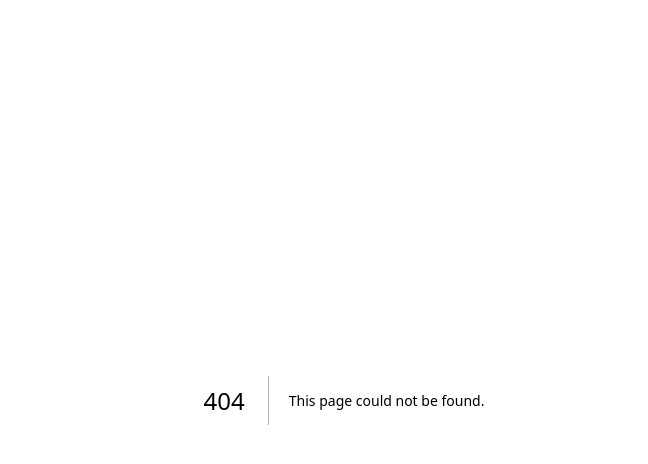
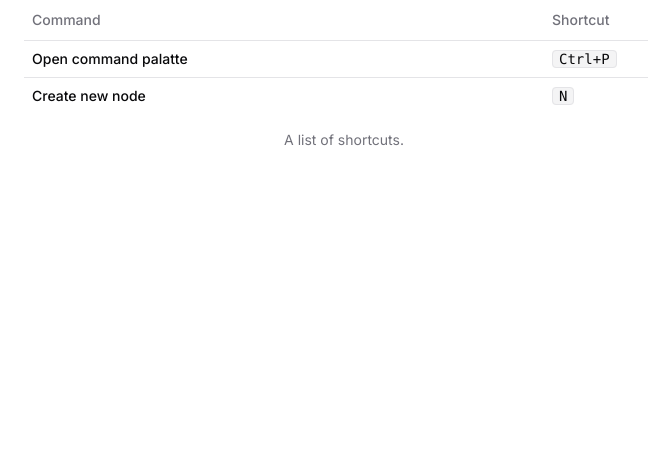
Before and after one commit to sammaji/mindmap-builder, a Next.js app: page /shortcuts in a window 1280 px wide. Before the commit this address had no page. Shown: the top 464 px of the page, without its empty margins (296-944 px from the left). Built offline with nearby package versions, Linux system fonts and the light colour scheme.

Commit message:
feat: created shortcut reference panel

```diff
--- /dev/null
+++ b/app/shortcuts/page.tsx
@@ -0,0 +1,53 @@
+import React from "react";
+import {
+  Table,
+  TableBody,
+  TableCaption,
+  TableCell,
+  TableHead,
+  TableHeader,
+  TableRow,
+} from "@/components/ui/table";
+import Kbd from "@/components/ui/kbd";
+
+type Shortcut = {
+  command: string;
+  shortcut: string;
+};
+
+const shortcuts: Shortcut[] = [
+  {
+    command: "Open command palatte",
+    shortcut: "Ctrl+P",
+  },
+  {
+    command: "Create new node",
+    shortcut: "N",
+  },
+];
+
+export default function Page() {
+  return (
+    <div className="mx-auto w-1/2">
+      <Table>
+        <TableCaption>A list of shortcuts.</TableCaption>
+        <TableHeader>
+          <TableRow>
+            <TableHead>Command</TableHead>
+            <TableHead className="w-[120px]">Shortcut</TableHead>
+          </TableRow>
+        </TableHeader>
+        <TableBody>
+          {shortcuts.map((value, key) => (
+            <TableRow key={key}>
+              <TableCell className="font-medium">{value.command}</TableCell>
+              <TableCell>
+                <Kbd>{value.shortcut}</Kbd>
+              </TableCell>
+            </TableRow>
+          ))}
+        </TableBody>
+      </Table>
+    </div>
+  );
+}
--- a/components/mindmap-editor/editor.tsx
+++ b/components/mindmap-editor/editor.tsx
@@ -42,6 +42,7 @@ import {
 } from "@/components/ui/command";
 import { BasicNode } from "./basic-node";
 import "reactflow/dist/style.css";
+import Kbd from "@/components/ui/kbd";
 
 const nodeTypes = { basic: BasicNode };
 
@@ -152,25 +153,13 @@ export function Editor() {
             <Alert>
               <AlertTitle>Pro Tip:</AlertTitle>
               <AlertDescription>
-                Press{" "}
-                <kbd className="pointer-events-none h-5 select-none items-center gap-1 rounded border bg-muted px-1.5 font-mono font-medium opacity-100">
-                  Ctrl
-                </kbd>{" "}
-                +
-                <kbd className="pointer-events-none h-5 select-none items-center gap-1 rounded border bg-muted px-1.5 font-mono font-medium opacity-100">
-                  P
-                </kbd>{" "}
-                to open command palatte.
+                Press <Kbd>Ctrl</Kbd> + <Kbd>P</Kbd> to open command palatte.
               </AlertDescription>
             </Alert>
             <Alert>
               <AlertTitle>Quick Tip:</AlertTitle>
               <AlertDescription>
-                Press{" "}
-                <kbd className="pointer-events-none h-5 select-none items-center gap-1 rounded border bg-muted px-1.5 font-mono font-medium opacity-100">
-                  N
-                </kbd>{" "}
-                to add new nodes quickly.
+                Press <Kbd>N</Kbd> to add new nodes quickly.
               </AlertDescription>
             </Alert>
           </div>
--- a/components/mindmap-editor/index.ts
+++ b/components/mindmap-editor/index.ts
@@ -1,2 +1,3 @@
 export { SettingsProvider } from "./settings-provider"
 export { useSettings } from "./use-settings"
+export { shortcuts } from "./shortcut-reference"
--- a/components/mindmap-editor/settings-provider.tsx
+++ b/components/mindmap-editor/settings-provider.tsx
@@ -7,7 +7,6 @@ import {
   SetStateAction,
   createContext,
   useCallback,
-  useContext,
   useRef,
   useState,
 } from "react";
--- /dev/null
+++ b/components/mindmap-editor/shortcut-reference.tsx
@@ -0,0 +1,15 @@
+export type Shortcut = {
+  command: string;
+  shortcut: string;
+};
+
+export const shortcuts: Shortcut[] = [
+  {
+    command: "Open command palatte",
+    shortcut: "Ctrl+P",
+  },
+  {
+    command: "Create new node",
+    shortcut: "N",
+  },
+];
--- a/components/navbar.tsx
+++ b/components/navbar.tsx
@@ -11,10 +11,31 @@ import {
   DropdownMenuSubTrigger,
   DropdownMenuTrigger,
 } from "@/components/ui/dropdown-menu";
+import {
+  Table,
+  TableBody,
+  TableCaption,
+  TableCell,
+  TableHead,
+  TableHeader,
+  TableRow,
+} from "@/components/ui/table";
+import Kbd from "@/components/ui/kbd";
 import { TypographyP } from "./ui/typography";
 import { useTheme } from "next-themes";
-import { SettingsProvider, useSettings } from "./mindmap-editor";
+import { SettingsProvider, shortcuts, useSettings } from "./mindmap-editor";
 import { useToast } from "./ui/use-toast";
+import {
+  Dialog,
+  DialogClose,
+  DialogContent,
+  DialogDescription,
+  DialogFooter,
+  DialogHeader,
+  DialogTitle,
+  DialogTrigger,
+} from "@/components/ui/dialog";
+import { Button } from "./ui/button";
 
 export default function Navbar() {
   const { setTheme } = useTheme();
@@ -23,6 +44,7 @@ export default function Navbar() {
 
   return (
     <SettingsProvider>
+      <Dialog>
         <div className="px-8 h-[48px] w-screen flex items-center justify-between">
           <div className="space-x-8">
             <DropdownMenu>
@@ -31,7 +53,10 @@ export default function Navbar() {
                 <DropdownMenuItem
                   onClick={() => {
                     onSave();
-                  toast({ className: "bg-green-100 border-green-400 text-green-800", description: "Saved" });
+                    toast({
+                      className: "bg-green-100 border-green-400 text-green-800",
+                      description: "Saved",
+                    });
                   }}
                 >
                   Save
@@ -84,13 +109,45 @@ export default function Navbar() {
               <DropdownMenuTrigger>Help</DropdownMenuTrigger>
               <DropdownMenuContent>
                 <DropdownMenuItem>User Manual</DropdownMenuItem>
+                <DialogTrigger asChild>
                   <DropdownMenuItem>Shortcuts Reference</DropdownMenuItem>
+                </DialogTrigger>
               </DropdownMenuContent>
             </DropdownMenu>
           </div>
-        <TypographyP className="border-none w-[200px]">Hello world</TypographyP>
+          <TypographyP className="border-none w-[200px]">
+            Hello world
+          </TypographyP>
           <div></div>
         </div>
+        <DialogContent className="overflow-auto">
+          <DialogHeader className="space-y-4">
+            <DialogTitle>List of shortcuts</DialogTitle>
+            <DialogDescription>
+              <Table>
+                <TableHeader>
+                  <TableRow className="bg-muted hover:bg-muted">
+                    <TableHead>Command</TableHead>
+                    <TableHead className="w-[120px]">Shortcut</TableHead>
+                  </TableRow>
+                </TableHeader>
+                <TableBody>
+                  {shortcuts.map((value, key) => (
+                    <TableRow key={key}>
+                      <TableCell className="font-medium">
+                        {value.command}
+                      </TableCell>
+                      <TableCell>
+                        <Kbd>{value.shortcut}</Kbd>
+                      </TableCell>
+                    </TableRow>
+                  ))}
+                </TableBody>
+              </Table>
+            </DialogDescription>
+          </DialogHeader>
+        </DialogContent>
+      </Dialog>
     </SettingsProvider>
   );
 }
--- /dev/null
+++ b/components/ui/kbd.tsx
@@ -0,0 +1,19 @@
+import { cn } from "@/lib/utils";
+import React, { DetailedHTMLProps, HTMLAttributes } from "react";
+
+export default function Kbd(
+  props: DetailedHTMLProps<HTMLAttributes<HTMLElement>, HTMLElement>,
+) {
+  const { children, className, ...rest } = props;
+  return (
+    <kbd
+      className={cn(
+        "pointer-events-none h-5 select-none items-center gap-1 rounded border bg-muted px-1.5 font-mono font-medium opacity-100",
+        className,
+      )}
+      {...rest}
+    >
+      {children}
+    </kbd>
+  );
+}
--- /dev/null
+++ b/components/ui/table.tsx
@@ -0,0 +1,120 @@
+import * as React from "react";
+
+import { cn } from "@/lib/utils";
+
+const Table = React.forwardRef<
+  HTMLTableElement,
+  React.HTMLAttributes<HTMLTableElement>
+>(({ className, ...props }, ref) => (
+  <div className="relative w-full overflow-auto">
+    <table
+      ref={ref}
+      className={cn("w-full caption-bottom text-sm", className)}
+      {...props}
+    />
+  </div>
+));
+Table.displayName = "Table";
+
+const TableHeader = React.forwardRef<
+  HTMLTableSectionElement,
+  React.HTMLAttributes<HTMLTableSectionElement>
+>(({ className, ...props }, ref) => (
+  <thead ref={ref} className={cn("[&_tr]:border-b", className)} {...props} />
+));
+TableHeader.displayName = "TableHeader";
+
+const TableBody = React.forwardRef<
+  HTMLTableSectionElement,
+  React.HTMLAttributes<HTMLTableSectionElement>
+>(({ className, ...props }, ref) => (
+  <tbody
+    ref={ref}
+    className={cn("[&_tr:last-child]:border-0", className)}
+    {...props}
+  />
+));
+TableBody.displayName = "TableBody";
+
+const TableFooter = React.forwardRef<
+  HTMLTableSectionElement,
+  React.HTMLAttributes<HTMLTableSectionElement>
+>(({ className, ...props }, ref) => (
+  <tfoot
+    ref={ref}
+    className={cn(
+      "border-t bg-muted/50 font-medium [&>tr]:last:border-b-0",
+      className,
+    )}
+    {...props}
+  />
+));
+TableFooter.displayName = "TableFooter";
+
+const TableRow = React.forwardRef<
+  HTMLTableRowElement,
+  React.HTMLAttributes<HTMLTableRowElement>
+>(({ className, ...props }, ref) => (
+  <tr
+    ref={ref}
+    className={cn(
+      "border-b transition-colors hover:bg-muted/50 data-[state=selected]:bg-muted",
+      className,
+    )}
+    {...props}
+  />
+));
+TableRow.displayName = "TableRow";
+
+const TableHead = React.forwardRef<
+  HTMLTableCellElement,
+  React.ThHTMLAttributes<HTMLTableCellElement>
+>(({ className, ...props }, ref) => (
+  <th
+    ref={ref}
+    className={cn(
+      "h-10 px-2 text-left align-middle font-medium text-muted-foreground [&:has([role=checkbox])]:pr-0 [&>[role=checkbox]]:translate-y-[2px]",
+      className,
+    )}
+    {...props}
+  />
+));
+TableHead.displayName = "TableHead";
+
+const TableCell = React.forwardRef<
+  HTMLTableCellElement,
+  React.TdHTMLAttributes<HTMLTableCellElement>
+>(({ className, ...props }, ref) => (
+  <td
+    ref={ref}
+    className={cn(
+      "p-2 align-middle [&:has([role=checkbox])]:pr-0 [&>[role=checkbox]]:translate-y-[2px]",
+      className,
+    )}
+    {...props}
+  />
+));
+TableCell.displayName = "TableCell";
+
+const TableCaption = React.forwardRef<
+  HTMLTableCaptionElement,
+  React.HTMLAttributes<HTMLTableCaptionElement>
+>(({ className, ...props }, ref) => (
+  <caption
+    ref={ref}
+    className={cn("mt-4 text-sm text-muted-foreground", className)}
+    {...props}
+  />
+));
+TableCaption.displayName = "TableCaption";
+
+export {
+  Table,
+  TableHeader,
+  TableBody,
+  TableFooter,
+  TableHead,
+  TableRow,
+  TableCell,
+  TableCaption,
+};
```
Lines whose indentation alone changed are shown as unchanged.
